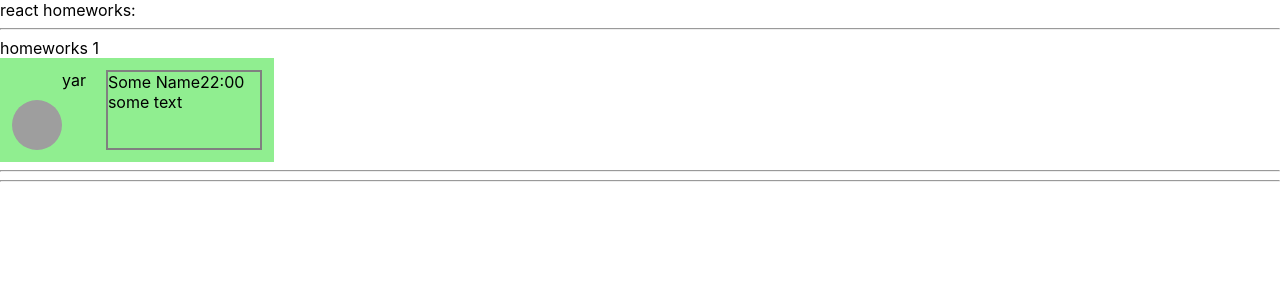
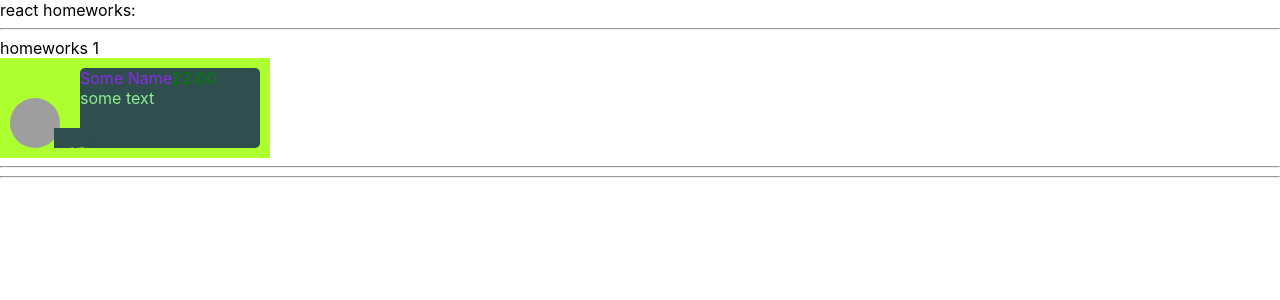
Before and after one commit to GvinP/homeworks, a React (Create React App) app: page / in a window 1280 px wide. Shown: the top 300 px of the page. Built offline with nearby package versions, Linux system fonts and the light colour scheme; grey boxes are pictures that could not be loaded.

Commit message:
add files

```diff
--- a/src/p2-homeworks/h1/Message.module.css
+++ b/src/p2-homeworks/h1/Message.module.css
@@ -2,8 +2,7 @@
     display: flex;
     width: 250px;
     height: 80px;
-    border: 2px solid lightgreen;
-    background-color: lightgreen;
+    background-color: greenyellow;
     padding: 10px;
 }
 .img {
@@ -13,9 +12,46 @@
     margin-bottom: 0;
     margin-top: auto;
 }
-.meesageBody {
+.messageBody {
+    position: relative;
     width: 180px;
     display: flex;
-    border: 2px solid gray;
     margin-left: 20px;
+    background-color: darkslategray;
+    border-radius: 5px;
 }
+.messageBody:before {
+     content:"";
+     position:absolute;
+     z-index:2;
+     bottom:-2px;
+     left:-7px;
+     height:20px;
+     border-left:20px solid darkslategray;
+     border-bottom-right-radius: 16px 14px;
+     transform:translate(0, -2px);
+    background-color: darkslategray;
+ }
+
+.messageBody:after {
+     content:"";
+     position:absolute;
+     z-index:3;
+     bottom:-2px;
+     left:4px;
+     width:26px;
+     height:20px;
+
+     border-bottom-right-radius: 10px;
+     transform:translate(-30px, -2px);
+    background-color: darkslategray;
+ }
+.name {
+    color: blueviolet;
+}
+.messageText {
+    color: lightgreen;
+}
+.time {
+    color: green;
+}
--- a/src/p2-homeworks/h1/Message.tsx
+++ b/src/p2-homeworks/h1/Message.tsx
@@ -11,13 +11,13 @@ type messageProps = {
 function Message(props: messageProps) {
     return (
         <div className={s.message}>
-            <img className={s.img} src={props.avatar}></img>yar
-            <div className={s.meesageBody}>
+            <img className={s.img} src={props.avatar} alt={'avatar'}/>
+            <div className={s.messageBody}>
                 <div>
-                    <div>{props.name}</div>
-                    <div>{props.message}</div>
+                    <div className={s.name}>{props.name}</div>
+                    <div className={s.messageText}>{props.message}</div>
                 </div>
-                <div>{props.time}</div>
+                <div className={s.time}>{props.time}</div>
             </div>
         </div>
     )
```
